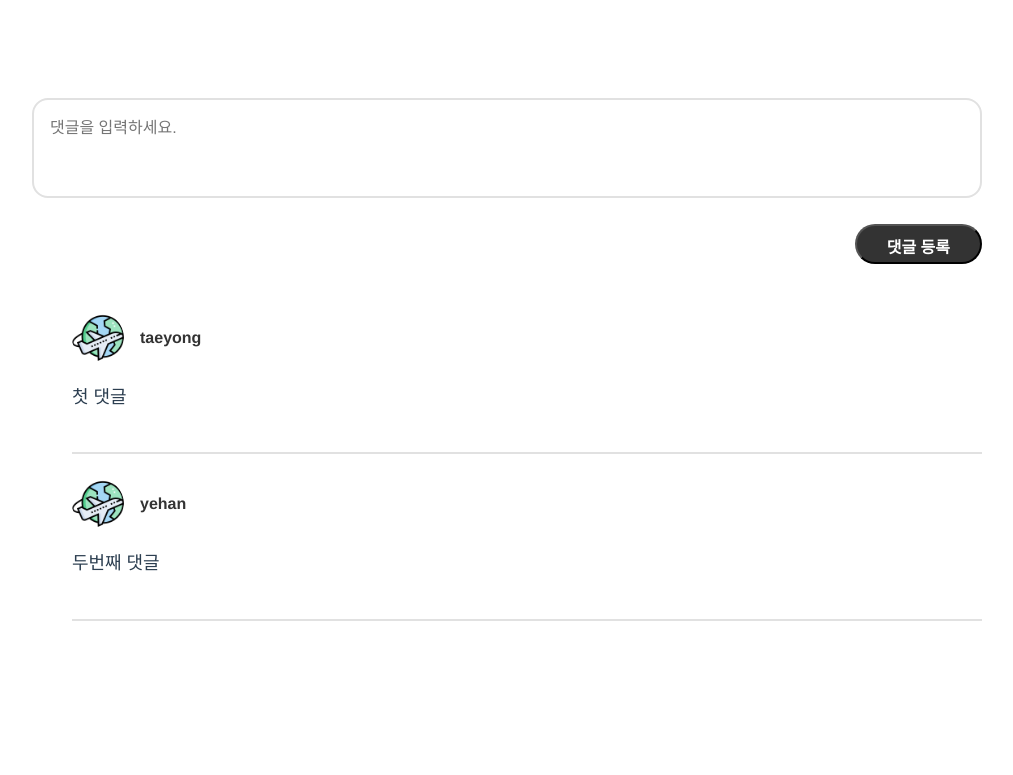
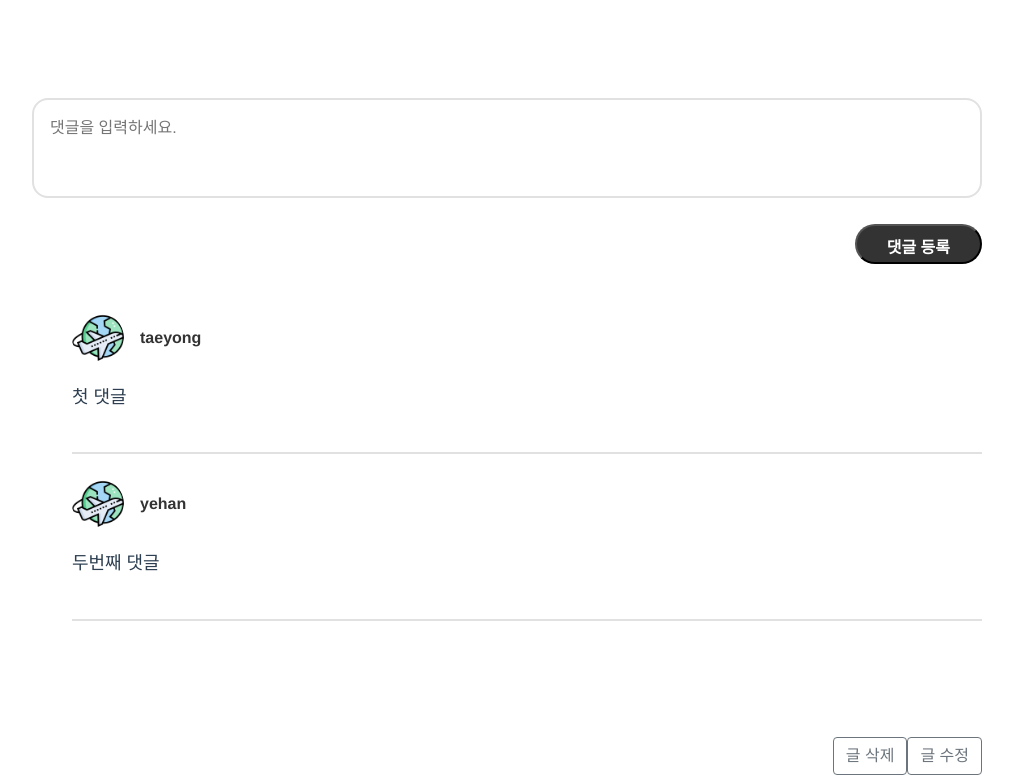
Before and after one commit to yongtaekimlwe/FE, a Vue app: page /picture/detail/0 in a window 1280 px wide. Shown: the part 331-1106 px from the top of the page, without its empty margins (133-1146 px from the left). Before the commit the page ends 968 px from the top, so only its background shows below. Built offline with nearby package versions, Linux system fonts and the light colour scheme.

Commit message:
feat:  사진 공유 게시글 삭제 뷰 추가

```diff
--- /dev/null
+++ b/src/components/picture/PictureDelete.vue
@@ -0,0 +1,22 @@
+<template>
+  <div></div>
+</template>
+
+<script>
+export default {
+  name: "PictureDelete",
+  components: {},
+  data() {
+    return {};
+  },
+  created() {
+    const id = this.$route.params.id;
+    console.log(id);
+    //API 모듈을 통해서 삭제 로직 처리
+    this.$router.push({ name: "picturelist" });
+  },
+  methods: {},
+};
+</script>
+
+<style scoped></style>
--- a/src/components/picture/PictureDetail.vue
+++ b/src/components/picture/PictureDetail.vue
@@ -5,13 +5,25 @@
       <input-comment></input-comment>
       <comment-list :comments="comments"></comment-list>
     </div>
+    <b-button
+      variant="outline-secondary"
+      class="button-right"
+      @click="updatePost"
+      >글 수정</b-button
+    >
+    <b-button
+      variant="outline-secondary"
+      class="button-right"
+      @click="deletePost"
+      >글 삭제</b-button
+    >
   </div>
 </template>
 
 <script>
-import CommentList from "./item/CommentList.vue";
-import InputComment from "./item/InputComment.vue";
-import PictureDescription from "./item/PictureDescription.vue";
+import CommentList from "@/components/picture/item/CommentList.vue";
+import InputComment from "@/components/picture/item/InputComment.vue";
+import PictureDescription from "@/components/picture/item/PictureDescription.vue";
 
 export default {
   name: "PictureDetail",
@@ -60,8 +72,30 @@ export default {
   created() {
     this.id = this.$route.params.id;
   },
-  methods: {},
+  methods: {
+    updatePost() {
+      if (confirm("수정하시겠습니까?")) {
+        this.$router.replace({
+          name: "pictureupdate",
+          params: { id: this.id },
+        });
+      }
+    },
+    deletePost() {
+      if (confirm("정말로 삭제하시겠습니까?")) {
+        this.$router.replace({
+          name: "picturedelete",
+          params: { id: this.id },
+        });
+      }
+    },
+  },
 };
 </script>
 
-<style scoped></style>
+<style scoped>
+.button-right {
+  margin-top: 100px;
+  float: right;
+}
+</style>
--- a/src/router/picture.js
+++ b/src/router/picture.js
@@ -20,6 +20,16 @@ const routes = [
         name: "picturedetail",
         component: () => import("@/components/picture/PictureDetail"),
       },
+      {
+        path: "update/:id",
+        name: "pictureupdate",
+        component: () => import("@/components/picture/PictureUpdate"),
+      },
+      {
+        path: "delete/:id",
+        name: "picturedelete",
+        component: () => import("@/components/picture/PictureDelete"),
+      },
     ],
   },
 ];
```
